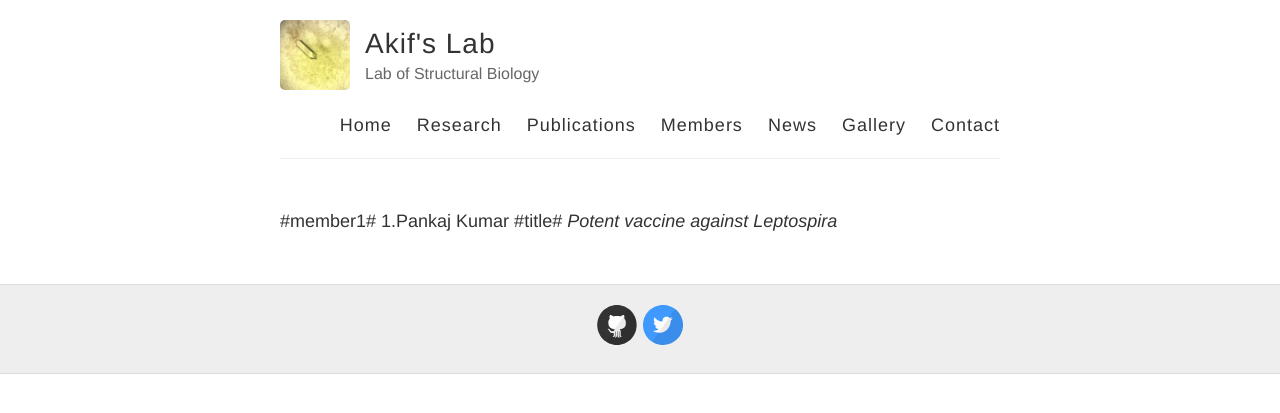
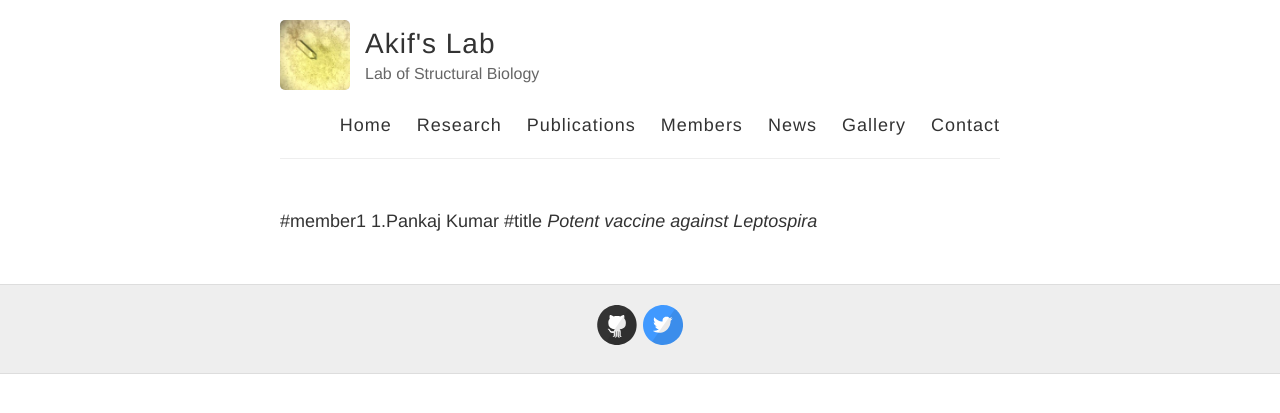
Before and after one commit to akifslab/akifslab.github.io, a Jekyll site: the page built from members.md, in a window 1280 px wide. Shown: the top 413 px of the page. Built offline with Jekyll 4.4.1, drawn with Linux system fonts in a browser that asks for light colours; our own code applies the rules of GitHub Pages for plain Markdown files.

```diff
--- a/members.md
+++ b/members.md
@@ -1,4 +1,4 @@
-#member1#
+#member1
 1.Pankaj Kumar
-#title#
+#title
 *Potent vaccine against Leptospira*
```
